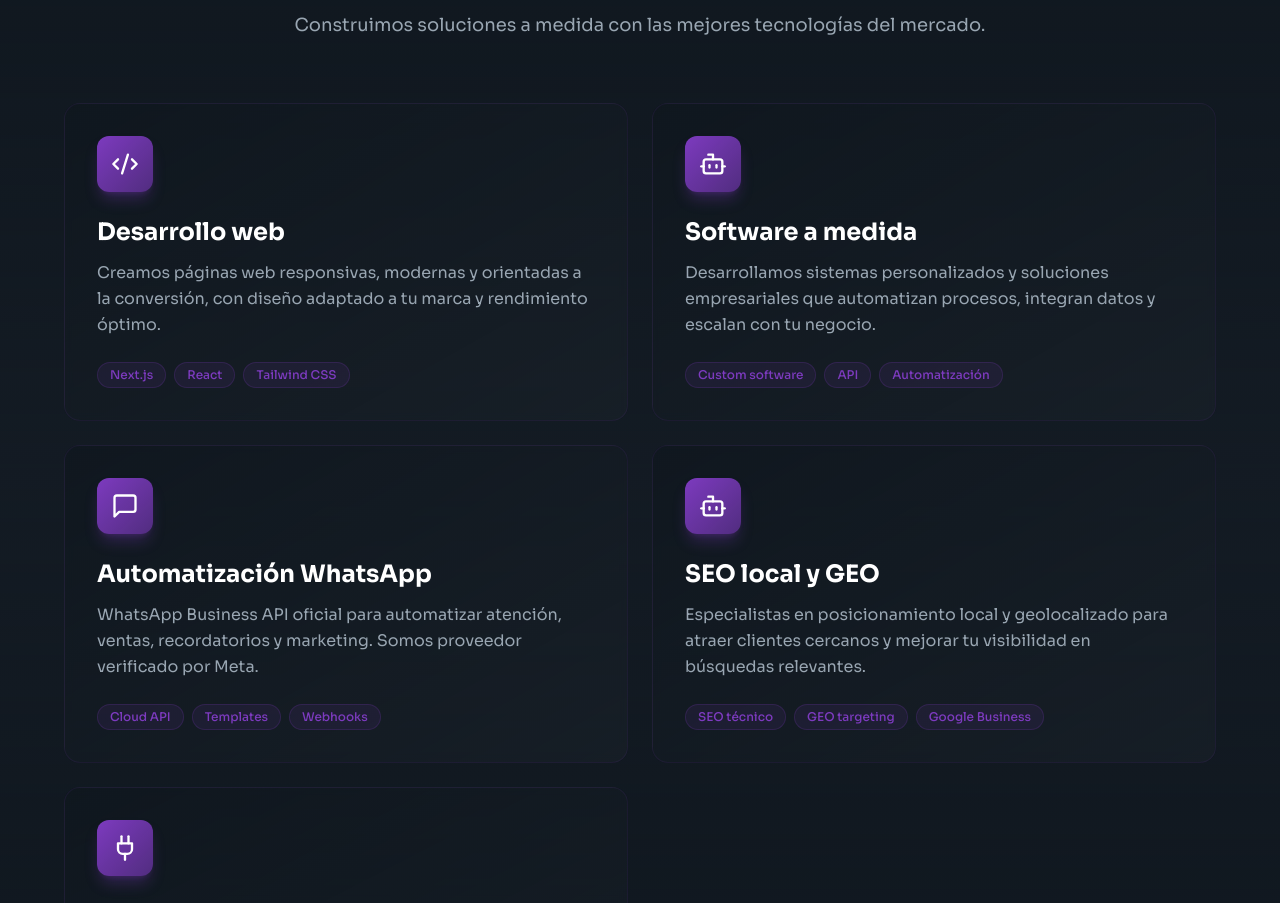
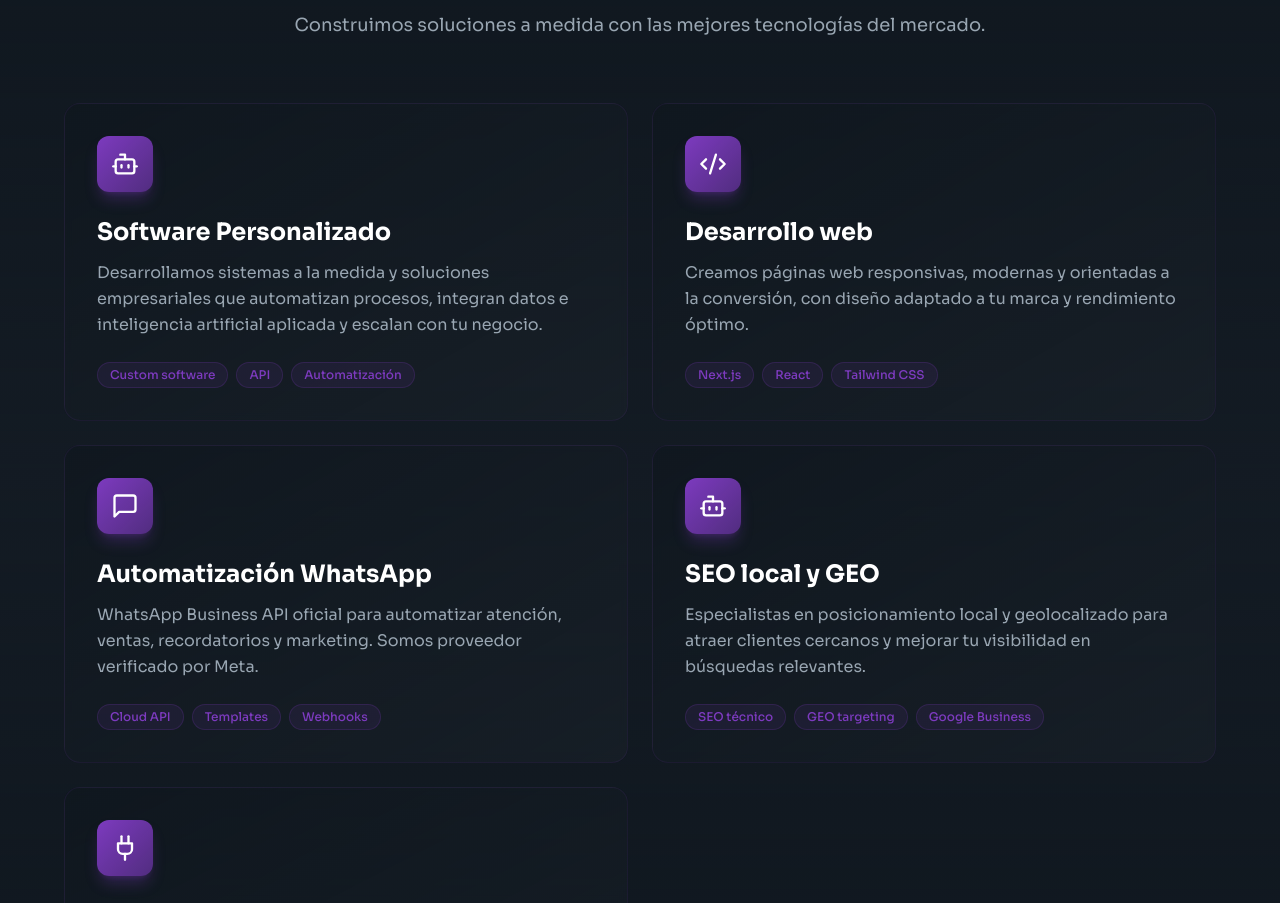
Before and after one commit to pedrocjs1/violet-wave-ai, a React (Vite) app: page / in a window 1280 px wide. Shown: the part 1075-1978 px from the top of the page. Built offline with nearby package versions, Linux system fonts and the light colour scheme; the HTML template or start-up script is replaced by a standard one.

Commit message:
Destacar Software Personalizado y ajustar layout de servicios

```diff
--- a/src/components/Services.tsx
+++ b/src/components/Services.tsx
@@ -2,19 +2,20 @@ import { Code2, MessageSquare, Bot, Plug } from "lucide-react";
 
 const Services = () => {
   const services = [
+    {
+      icon: Bot,
+      title: "Software Personalizado",
+      description:
+        "Desarrollamos sistemas a la medida y soluciones empresariales que automatizan procesos, integran datos e inteligencia artificial aplicada y escalan con tu negocio.",
+      tags: ["Custom software", "API", "Automatización"],
+      className: "md:col-span-2",
+    },
     {
       icon: Code2,
       title: "Desarrollo web",
       description:
         "Creamos páginas web responsivas, modernas y orientadas a la conversión, con diseño adaptado a tu marca y rendimiento óptimo.",
       tags: ["Next.js", "React", "Tailwind CSS"],
-    },
-    {
-      icon: Bot,
-      title: "Software a medida",
-      description:
-        "Desarrollamos sistemas personalizados y soluciones empresariales que automatizan procesos, integran datos y escalan con tu negocio.",
-      tags: ["Custom software", "API", "Automatización"],
     },
     {
       icon: MessageSquare,
```
